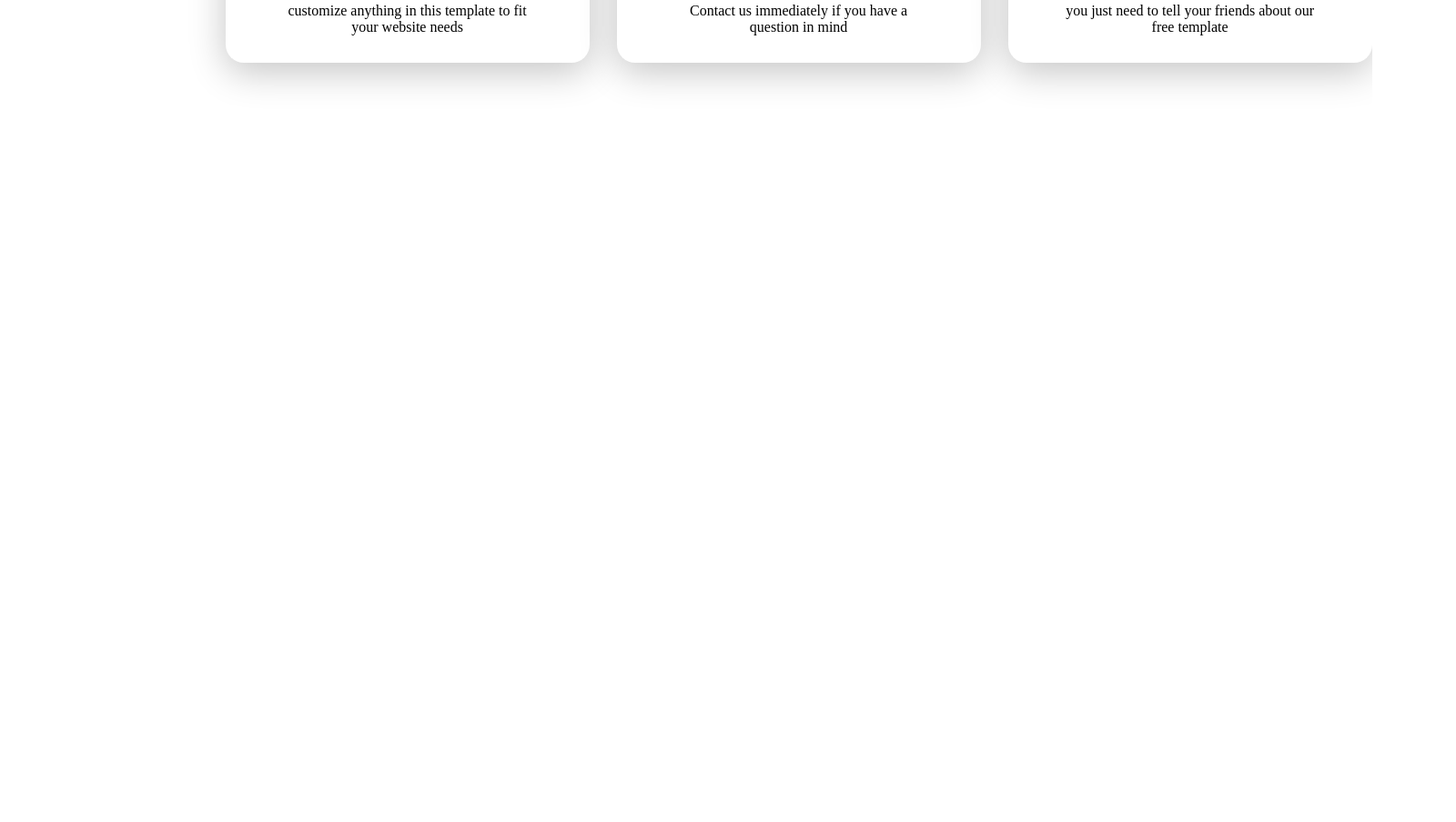
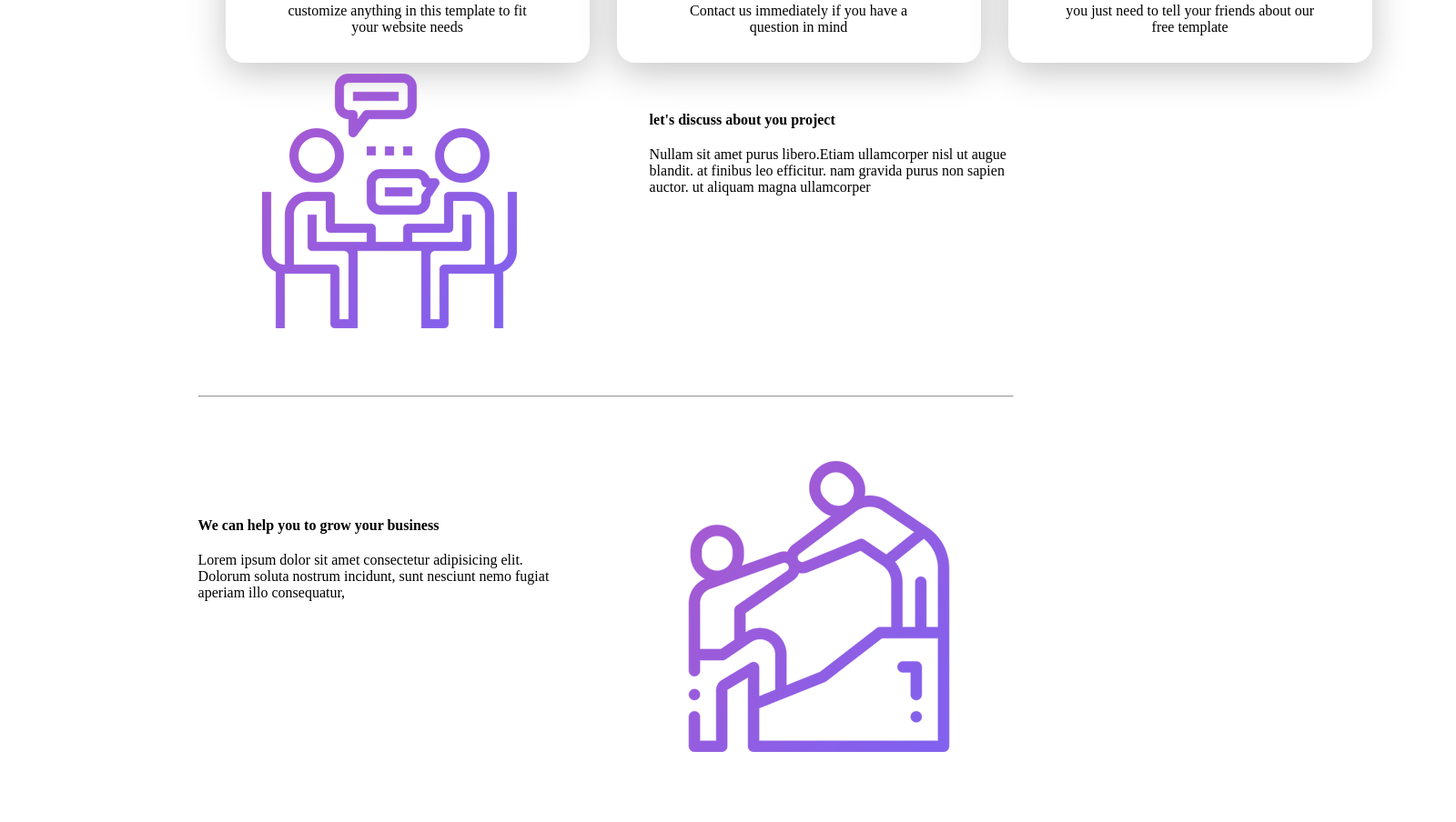
Before and after one commit to alibeigi95/first-project, a plain HTML site: page softy/index.html in a window 1280 px wide. Shown: the part 1081-1985 px from the top of the page at 91% size, 1600 px wide, since content can reach past the window. Before the commit the page ends 1700 px from the top, so only its background shows below. Drawn offline with Linux system fonts and the light colour scheme.

Commit message:
befor img

```diff
--- a/softy/css/softy.css
+++ b/softy/css/softy.css
@@ -6,6 +6,12 @@
 
 .container {
     width: 100%;
+
+}
+
+section {
+    width: 100%;
+    height: 100%;
 }
 
 .header {
@@ -128,3 +134,39 @@
     width: 70%;
     text-align: center;
 }
+
+.content {
+    width: 70%;
+    left: 17%;
+    margin-top: 15%;
+}
+
+.cont {
+    display: flex;
+    align-items: center;
+    justify-content: space-between;
+
+}
+
+.cont-text {
+    width: 400px;
+    height: 200px;
+}
+
+.cont-text p {
+    margin-top: 20px;
+}
+
+.cont1-img {
+    margin: 70px;
+}
+
+.cont2-img {
+    margin: 70px;
+}
+
+.content3 {
+
+    height: 1200px;
+    background-color: #ffffff00;
+}
--- a/softy/index.html
+++ b/softy/index.html
@@ -31,7 +31,8 @@
                 </div>
                 <div class="header-text">
                     <h1 class="pos-abs">We provide the best stategy to grow up your business</h1>
-                  <h4 class="pos-abs">Softy Pnko is a professional Bootstrap 4.0 theme designed by templatemo for your company at
+                    <h4 class="pos-abs">Softy Pnko is a professional Bootstrap 4.0 theme designed by templatemo for your
+                        company at
                         absolutely free of charge
                     </h4>
                     <button class="pos-abs">
@@ -49,7 +50,7 @@
                         <img src="images/featured-item-01.png" class="card-imgs" alt="">
                     </div>
                     <h4>Modern Strategy</h4>
-                            <p>customize anything in this template to  fit
+                    <p>customize anything in this template to fit
                         your website needs
                     </p>
                 </div>
@@ -72,11 +73,49 @@
                     </p>
                 </div>
             </div>
+            <div class="content pos-abs">
+                <div class="cont">
+                    <div class="cont1-img">
+                        <img src="images/left-image.png" alt="">
+                    </div>
+                    <div class="cont-text">
+                        <h4>let's discuss about you project</h4>
+                        <p>Nullam sit amet purus libero.Etiam ullamcorper nisl ut augue
+                            blandit. at finibus leo efficitur. nam gravida purus non sapien
+                            auctor. ut aliquam magna ullamcorper </p>
+                    </div>
+
+                </div>
+                <hr>
+                <div class="cont">
+                    <div class="cont-text">
+                        <h4>We can help you to grow your business</h4>
+                        <p>Lorem ipsum dolor sit amet consectetur adipisicing elit.
+                            Dolorum soluta nostrum incidunt, sunt nesciunt nemo
+                            fugiat aperiam illo consequatur, </p>
+                    </div>
+
+                    <div class="cont2-img">
+                        <img src="images/right-image.png" alt="">
+                    </div>
+                </div>
+            </div>
+        </section>
+        <section>
+            <div class="content3"> </div>
+            <div class="content4">
+
+                <img src="images/work-process-bg.png" alt="">
+            </div>
         </section>
 
-        <footer></footer>
+
+
+
 
     </div>
+
+
 </body>
 
 </html>
```
Lines whose indentation alone changed are shown as unchanged.
